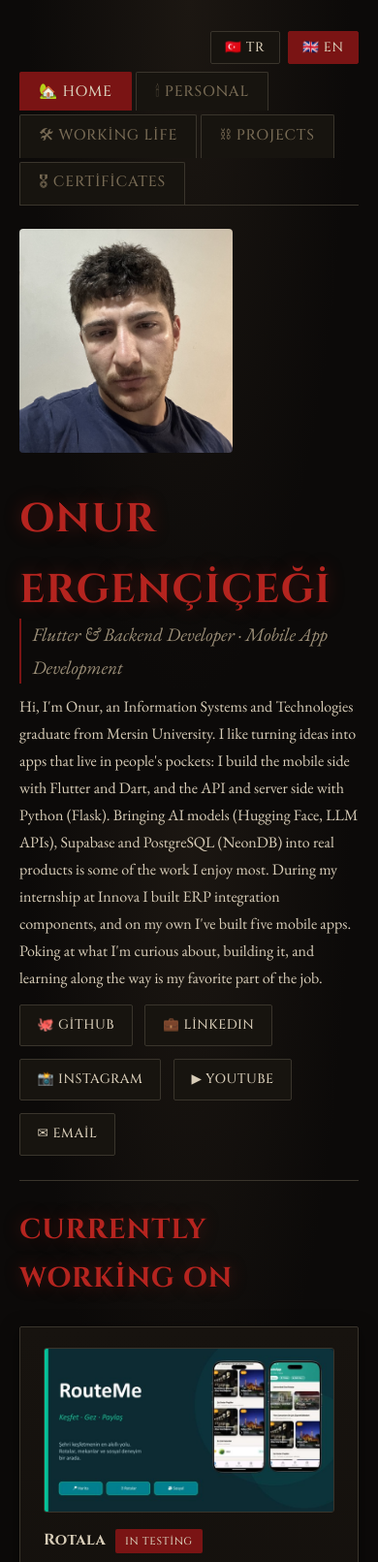
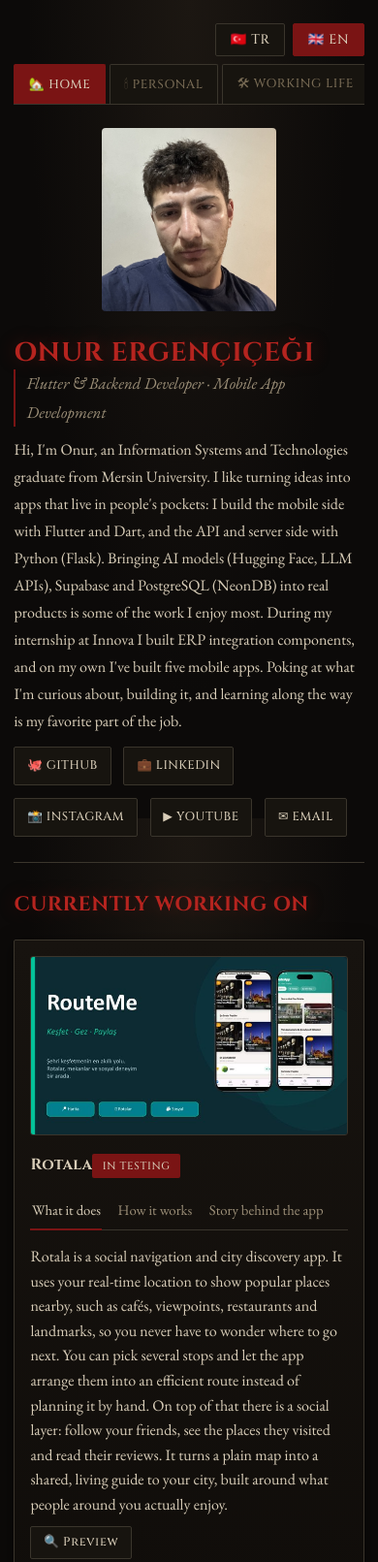
Before and after one commit to OnurErgencicegi/onurergencicegi, a plain HTML site: page index.html in a window 390 px wide. Shown: the top 1611 px of the page at 97% size. Drawn offline with nearby package versions, Linux system fonts and the light colour scheme.

Commit message:
lang fix ve responsive duzeltmeleri

```diff
--- a/app.js
+++ b/app.js
@@ -438,6 +438,7 @@ function setupTabs(selector, panelPrefix, attr) {
 // Init
 // ============================================================================
 function renderAll() {
+  document.documentElement.lang = LANG;
   renderLabels();
   renderHome();
   renderStory();
--- a/index.html
+++ b/index.html
@@ -1,5 +1,5 @@
 <!DOCTYPE html>
-<html lang="tr">
+<html lang="en">
 <head>
 <meta charset="UTF-8">
 <meta name="viewport" content="width=device-width, initial-scale=1">
--- a/style.css
+++ b/style.css
@@ -14,6 +14,7 @@
 
 * { box-sizing: border-box; }
 
+html { -webkit-text-size-adjust: 100%; }
 html, body {
     margin: 0;
     padding: 0;
@@ -112,7 +113,7 @@ hr, .divider { border: none; border-top: 1px solid var(--iron); margin: 1.6rem 0
 }
 .home-photo { flex: 0 0 220px; max-width: 220px; }
 .home-photo img { width: 100%; border-radius: 4px; display: block; }
-.home-text { flex: 1 1 320px; min-width: 280px; }
+.home-text { flex: 1 1 320px; min-width: 0; }
 
 .tagline {
     font-style: italic;
@@ -405,3 +406,50 @@ details.exp .exp-body { padding-bottom: 0.9rem; white-space: pre-line; }
 .story-text em { color: #eadfc8; font-style: italic; }
 #subpanel-story h2 { font-size: 1.4rem; margin-bottom: 0.6rem; }
 @media (max-width: 600px) { .story-text p { font-size: 1.1rem; } }
+
+/* ---- responsive fixes ---- */
+img, embed, iframe, video { max-width: 100%; }
+body { overflow-x: hidden; }
+h1, h2, h3, p, li, .project-card, .cert-card, .journal-card { overflow-wrap: anywhere; word-break: normal; }
+
+@media (max-width: 900px) {
+  h1 { font-size: 2.1rem; }
+  h2 { font-size: 1.5rem; }
+}
+
+@media (max-width: 760px) {
+  .wrap { padding: 1rem 0.9rem 3rem; }
+  .home-header { flex-direction: column; align-items: center; gap: 1.2rem; text-align: left; }
+  .home-photo { flex: 0 0 auto; width: 180px; max-width: 60%; }
+  .home-text { flex: 1 1 auto; width: 100%; }
+  .tagline { font-size: 1.05rem; }
+
+  /* tabs: single horizontally scrollable row instead of ugly wrapping */
+  .tabs { flex-wrap: nowrap; overflow-x: auto; -webkit-overflow-scrolling: touch; scrollbar-width: none; }
+  .tabs::-webkit-scrollbar { display: none; }
+  .tab-btn { flex: 0 0 auto; white-space: nowrap; font-size: 0.8rem; padding: 0.55rem 0.9rem; }
+
+  .project-card, .cert-card { padding: 1rem 1rem; }
+  .status-badge { margin-left: 0; margin-top: 0.3rem; }
+  .cert-row { flex-direction: column; }
+  .cert-row .cert-card { flex: 1 1 auto; width: 100%; }
+  .cert-thumb { flex: 0 0 auto; width: 100%; }
+  .cert-thumb img { max-width: 220px; margin: 0 auto; }
+  .link-btn { font-size: 0.78rem; padding: 0.5rem 0.8rem; }
+  .ptabs { gap: 0.9rem; }
+
+  /* modal: use the full screen on phones */
+  .modal-overlay { padding: 0.5rem; }
+  .modal-box { padding: 1rem; max-height: 94vh; }
+  .modal-box.wide { height: 96vh; max-height: 96vh; padding: 0.8rem; }
+  .modal-box embed { height: 60vh; }
+}
+
+@media (max-width: 420px) {
+  h1 { font-size: 1.7rem; }
+  h2 { font-size: 1.3rem; }
+  .btn { font-size: 0.78rem; padding: 0.45rem 0.8rem; }
+  .journal-title { font-size: 1.25rem; }
+  .journal-meta { font-size: 0.68rem; }
+  .project-card.has-cover .project-cover, .project-cover { max-width: 100%; }
+}
```
